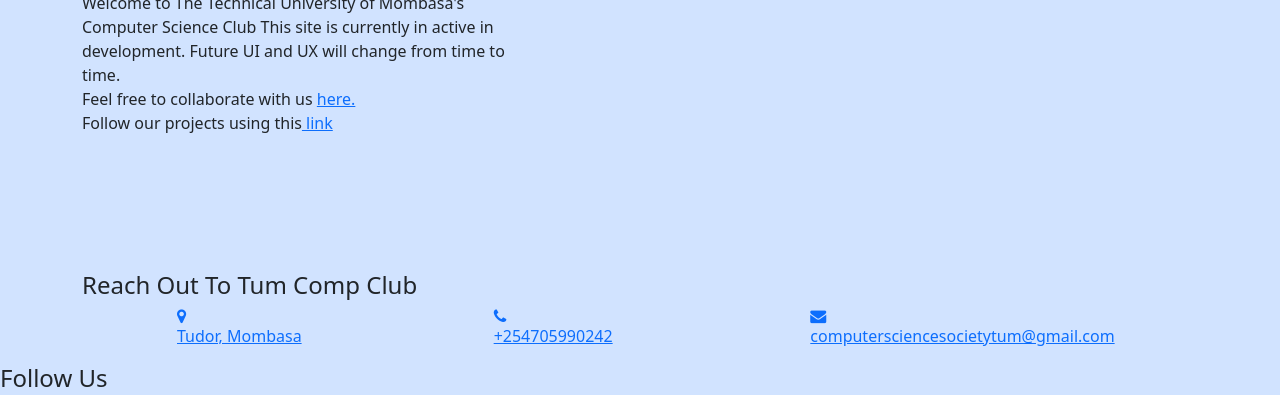
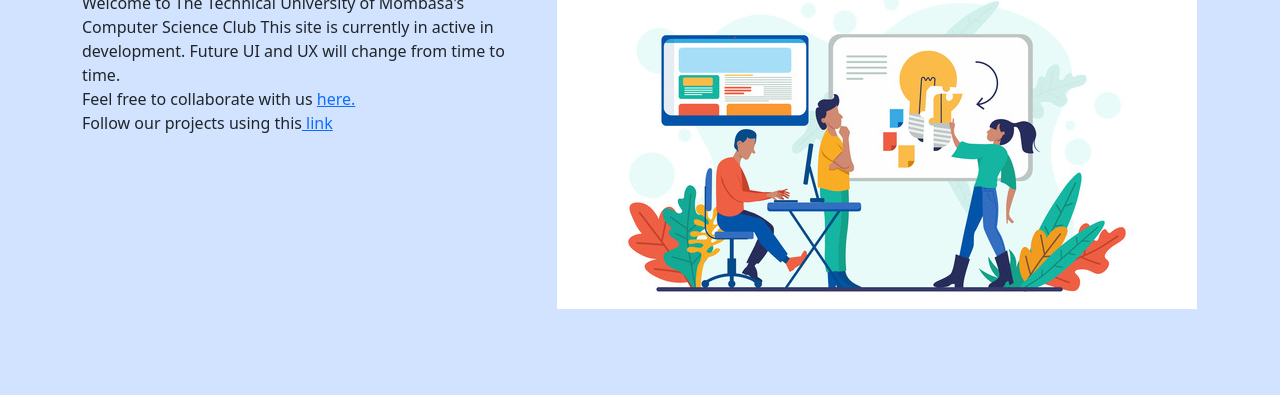
Before and after one commit to Comp-Sci-Tum/Comp-Sci-Tum.github.io, a plain HTML site: page index.html in a window 1280 px wide. Shown: the part 361-756 px from the top of the page. Drawn offline with nearby package versions, Linux system fonts and the light colour scheme.

Commit message:
Added the image back

```diff
--- a/index.html
+++ b/index.html
@@ -147,7 +147,7 @@
           </div>
           <div class="col-lg-7 col-md-6">
             <div class="img-box">
-              <img src="" alt="Team Designing The Site">
+              <img src="/Images/Guys-and-Girl-Designing-Final-Image.jpg" alt="Team Designing The Site">
             </div>
           </div>
         </div>
```
Also changed, not shown: Images/Design-Guy.jpg (renamed from Images/Design Guy.jpg), Images/Guys-and-Girl-Designing-Final-Image.jpg (renamed from Images/Guys and Girl Designing Final Image.jpg).
